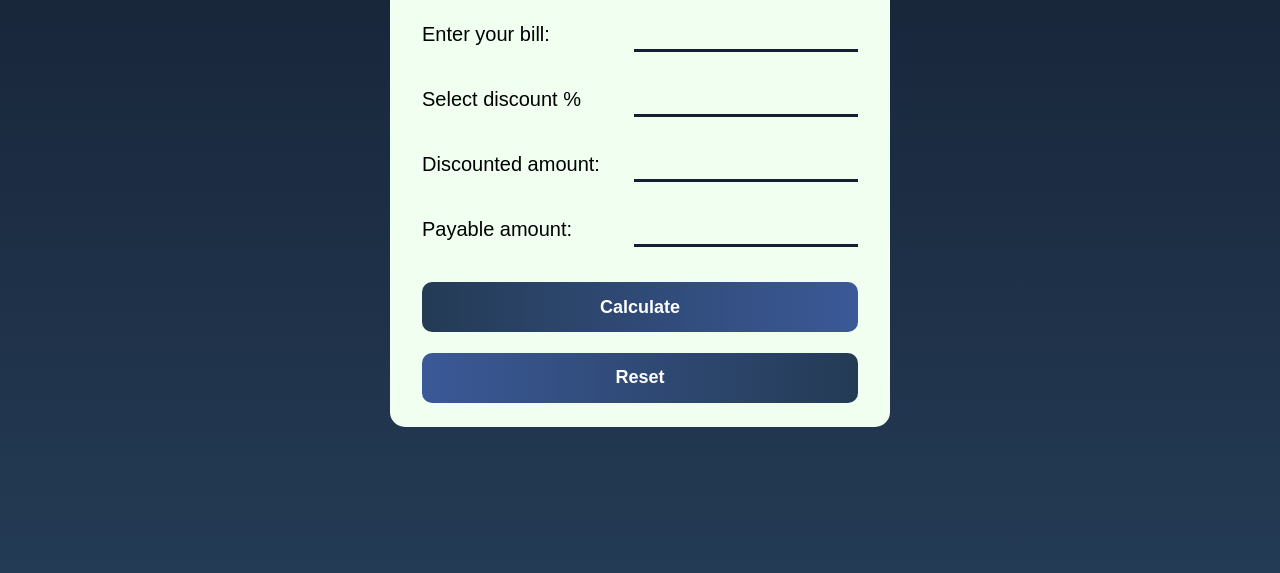
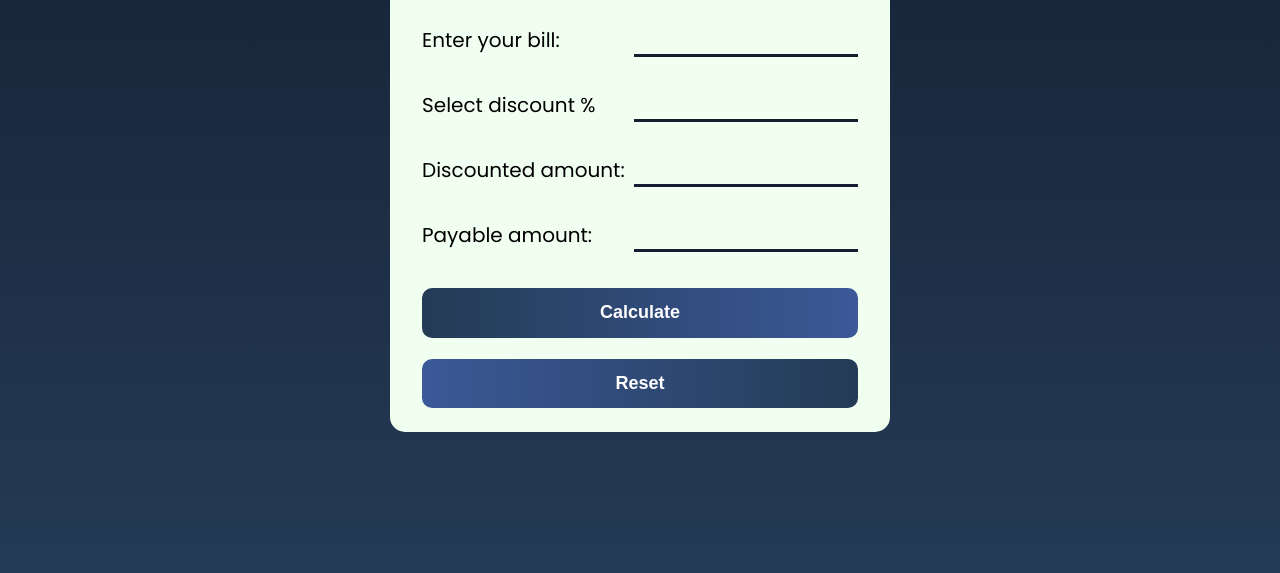
Before and after one commit to IshaShk/discount-calculator, a plain HTML site: page index.html in a window 1280 px wide. Shown: the part 227-800 px from the top of the page. Drawn offline with Linux system fonts and the light colour scheme.

Commit message:
change font

```diff
--- a/style.css
+++ b/style.css
@@ -1,14 +1,17 @@
+@import url('https://fonts.googleapis.com/css2?family=Poppins:wght@200;300;400;500;600;700&display=swap');
 
  *, *::before, *::after {
     box-sizing: border-box;
 }
 body {
+    padding: 0;
     margin: 0;
     font-family: Arial;
     min-height: 100vh;
     background: linear-gradient(#141E30, #243B55);
     display: grid;
     place-items: center;
+    font-family: 'Poppins', sans-serif;
 }
 h1 {
     text-align: center;
```
